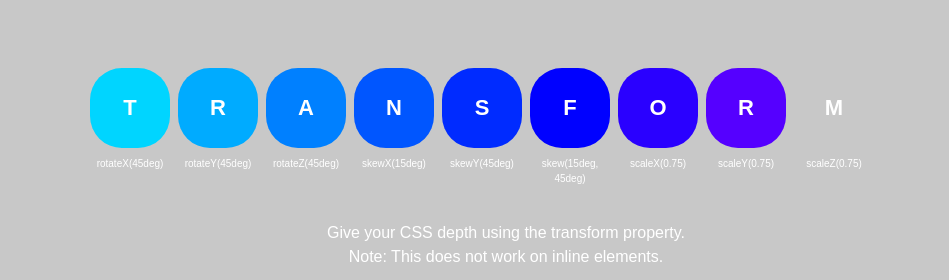
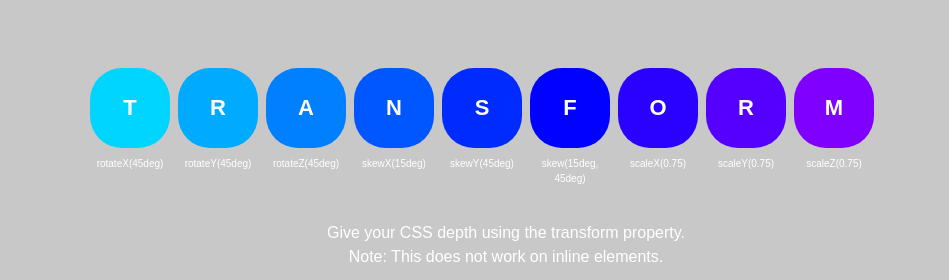
Before and after one commit to stewilondanga/rotate-transformation, a plain HTML site: page index.html in a window 1280 px wide. Shown: the top 280 px of the page, 134-1083 px from the left. Drawn offline with nearby package versions, Linux system fonts and the light colour scheme.

Commit message:
add css/styles.css

```diff
--- a/css/styles.css
+++ b/css/styles.css
@@ -122,11 +122,11 @@ td {
   background-color: #5500ff;
 }
 
-/*.color-8 {
+.color-8 {
   background-color: #7f00ff;
 }
 
-.translateX {
+/*.translateX {
   -webkit-transform: translateX(45%);
           transform: translateX(45%);
 }
```
